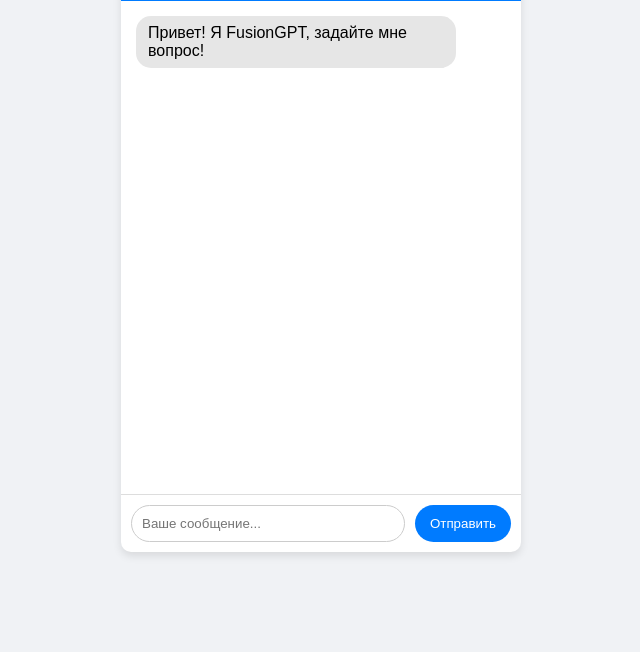
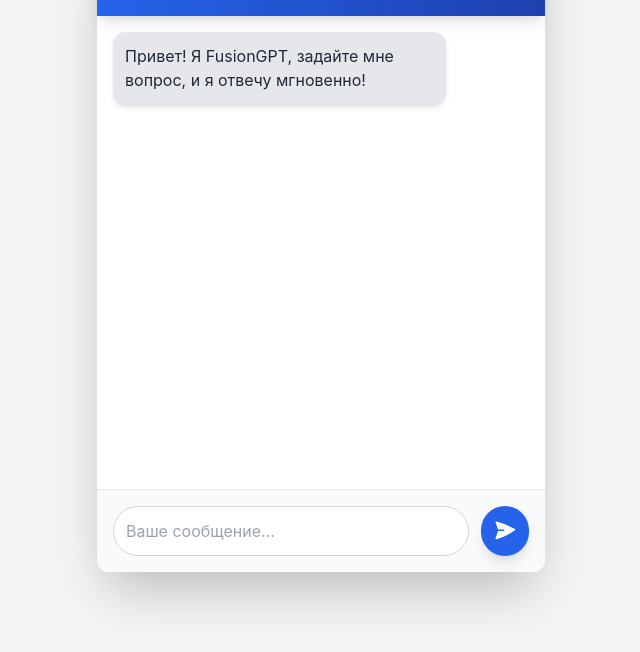
Before and after one commit to CCBlaze/telegram-gemini-bot, a plain HTML site: page index.html in a window 1280 px wide. Shown: the part 148-800 px from the top of the page, without its empty margins (319-959 px from the left). Drawn offline with nearby package versions, Linux system fonts and the light colour scheme.

Commit message:
index.html

```diff
--- a/index.html
+++ b/index.html
@@ -2,79 +2,121 @@
 <html lang="ru">
 <head>
     <meta charset="UTF-8">
+    <meta name="viewport" content="width=device-width, initial-scale=1.0">
     <title>FusionGPT 💡 - Веб-чат</title>
+    <script src="https://cdn.tailwindcss.com"></script>
     <style>
-        body { font-family: Arial, sans-serif; background-color: #f0f2f5; display: flex; justify-content: center; align-items: center; height: 100vh; margin: 0; }
-        .chat-container { background-color: white; border-radius: 10px; box-shadow: 0 4px 8px rgba(0,0,0,0.1); width: 400px; height: 600px; display: flex; flex-direction: column; }
-        .chat-header { padding: 15px; background-color: #007bff; color: white; border-top-left-radius: 10px; border-top-right-radius: 10px; text-align: center; }
-        .chat-messages { flex-grow: 1; padding: 15px; overflow-y: auto; display: flex; flex-direction: column; }
-        .message { margin-bottom: 10px; padding: 8px 12px; border-radius: 15px; max-width: 80%; }
-        .user-message { align-self: flex-end; background-color: #dcf8c6; }
-        .ai-message { align-self: flex-start; background-color: #e6e6e6; }
-        .chat-input { display: flex; padding: 10px; border-top: 1px solid #ddd; }
-        .chat-input input { flex-grow: 1; padding: 10px; border: 1px solid #ccc; border-radius: 20px; margin-right: 10px; }
-        .chat-input button { padding: 10px 15px; border: none; background-color: #007bff; color: white; border-radius: 20px; cursor: pointer; }
+        /* Стиль для прокрутки, чтобы скрыть стандартный скроллбар */
+        .chat-messages {
+            max-height: 500px;
+            overflow-y: auto;
+            -webkit-overflow-scrolling: touch;
+            scrollbar-width: none;
+        }
+        .chat-messages::-webkit-scrollbar {
+            display: none;
+        }
     </style>
 </head>
-<body>
-    <div class="chat-container">
-        <div class="chat-header">FusionGPT 💡</div>
-        <div id="chatbox" class="chat-messages">
-            <div class="message ai-message">Привет! Я FusionGPT, задайте мне вопрос!</div>
+<body class="bg-gray-100 flex items-center justify-center min-h-screen p-4" style="font-family: 'Inter', sans-serif;">
+
+    <div class="chat-container bg-white rounded-xl shadow-2xl w-full max-w-md flex flex-col h-[80vh] min-h-[500px]">
+
+        <div class="chat-header bg-gradient-to-r from-blue-600 to-blue-800 text-white p-4 rounded-t-xl text-center shadow-lg">
+            <h1 class="text-2xl font-bold">FusionGPT 💡</h1>
+            <p class="text-sm opacity-80">Ваш помощник на базе Google Gemini</p>
         </div>
-        <div class="chat-input">
-            <input type="text" id="userInput" placeholder="Ваше сообщение...">
-            <button onclick="sendMessage()">Отправить</button>
+
+        <div id="chatbox" class="chat-messages flex-grow p-4 space-y-4">
+            <div class="flex justify-start">
+                <div class="message ai-message bg-gray-200 text-gray-800 p-3 rounded-xl max-w-[80%] shadow-md">
+                    Привет! Я FusionGPT, задайте мне вопрос, и я отвечу мгновенно!
+                </div>
+            </div>
+            </div>
+
+        <div class="chat-input flex p-4 border-t border-gray-200 bg-gray-50 rounded-b-xl">
+            <input type="text" id="userInput" placeholder="Ваше сообщение..." class="flex-grow p-3 border border-gray-300 rounded-full focus:outline-none focus:ring-2 focus:ring-blue-500 transition duration-150">
+            <button onclick="sendMessage()" class="ml-3 bg-blue-600 hover:bg-blue-700 text-white p-3 rounded-full font-semibold shadow-lg transition duration-150 transform hover:scale-105 active:scale-95">
+                <svg xmlns="http://www.w3.org/2000/svg" viewBox="0 0 24 24" fill="currentColor" class="w-6 h-6">
+                    <path d="M3.478 2.405a.75.75 0 0 0-.926.94l2.432 7.173H10.5a.75.75 0 0 1 0 1.5H4.984l-2.432 7.173a.75.75 0 0 0 .926.94 60.519 60.519 0 0 0 18.445-8.986.75.75 0 0 0 0-1.218A60.517 60.517 0 0 0 3.478 2.405Z" />
+                </svg>
+            </button>
         </div>
     </div>
 
     <script>
-        function sendMessage() {
+        // Функция для добавления нового сообщения в чат
+        function appendMessage(text, isUser, isTemporary = false) {
+            const chatbox = document.getElementById('chatbox');
+            const messageWrapper = document.createElement('div');
+            messageWrapper.className = isUser ? 'flex justify-end' : 'flex justify-start';
+
+            const messageDiv = document.createElement('div');
+            messageDiv.className = `message p-3 rounded-xl max-w-[80%] shadow-md ${isUser ? 'user-message bg-blue-500 text-white' : 'ai-message bg-gray-200 text-gray-800'}`;
+            messageDiv.textContent = text;
+
+            if (isTemporary) {
+                messageDiv.id = 'loading-indicator';
+            }
+
+            messageWrapper.appendChild(messageDiv);
+            chatbox.appendChild(messageWrapper);
+            chatbox.scrollTop = chatbox.scrollHeight; // Прокрутка вниз
+            return messageDiv;
+        }
+
+        async function sendMessage() {
             const inputField = document.getElementById('userInput');
-            const userText = inputField.value;
+            const userText = inputField.value.trim();
             if (userText === '') return;
 
-            const chatbox = document.getElementById('chatbox');
-
             // 1. Отобразить сообщение пользователя
-            const userMsg = document.createElement('div');
-            userMsg.className = 'message user-message';
-            userMsg.textContent = userText;
-            chatbox.appendChild(userMsg);
+            appendMessage(userText, true);
 
             // 2. Отобразить заглушку для ИИ
-            const loadingMsg = document.createElement('div');
-            loadingMsg.className = 'message ai-message';
-            loadingMsg.textContent = 'FusionGPT печатает...';
-            chatbox.appendChild(loadingMsg);
-            chatbox.scrollTop = chatbox.scrollHeight; // Прокрутка вниз
+            inputField.value = ''; // Очистить ввод
+            inputField.disabled = true; // Блокируем ввод
+            const loadingMsgElement = appendMessage('FusionGPT печатает...', false, true);
 
-            inputField.value = ''; // Очистить ввод
+            // *** ИСПРАВЛЕНИЕ: ДОБАВЛЕН ПОЛНЫЙ АДРЕС RENDER ***
+            // Вам нужно заменить этот адрес на свой!
+            const RENDER_URL = 'https://telegram-gemini-bot-b3x4.onrender.com';
+            // **********************************************
 
-            // 3. Отправить запрос на сервер Flask
-            fetch('/api/chat', {
-                method: 'POST',
-                headers: {
-                    'Content-Type': 'application/json',
-                },
-                body: JSON.stringify({ message: userText })
-            })
-            .then(response => response.json())
-            .then(data => {
-                // 4. Обновить сообщение ИИ
-                loadingMsg.textContent = data.response;
-                loadingMsg.className = 'message ai-message'; // Убрать "печатает"
-                chatbox.scrollTop = chatbox.scrollHeight;
-            })
-            .catch(error => {
-                loadingMsg.textContent = 'Ошибка: Не удалось связаться с сервером.';
+            try {
+                // 3. Отправить запрос на сервер Render, используя полный URL
+                const response = await fetch(RENDER_URL + '/api/chat', {
+                    method: 'POST',
+                    headers: {
+                        'Content-Type': 'application/json',
+                    },
+                    body: JSON.stringify({ message: userText })
+                });
+
+                const data = await response.json();
+
+                // 4. Обновить заглушку с ответом ИИ
+                loadingMsgElement.textContent = data.response;
+                loadingMsgElement.classList.remove('bg-gray-200');
+                loadingMsgElement.classList.add('bg-gray-100'); // Финальный стиль
+                loadingMsgElement.removeAttribute('id'); // Удаляем ID заглушки
+
+            } catch (error) {
+                loadingMsgElement.textContent = 'Ошибка: Не удалось связаться с сервером.';
                 console.error('Fetch error:', error);
-            });
+
+            } finally {
+                inputField.disabled = false; // Разблокируем ввод
+                inputField.focus(); // Фокус на поле ввода
+                document.getElementById('chatbox').scrollTop = document.getElementById('chatbox').scrollHeight;
+            }
         }
 
         // Отправка по Enter
         document.getElementById('userInput').addEventListener('keypress', function(e) {
-            if (e.key === 'Enter') {
+            if (e.key === 'Enter' && !e.shiftKey) {
+                e.preventDefault(); // Предотвратить новую строку
                 sendMessage();
             }
         });
```
